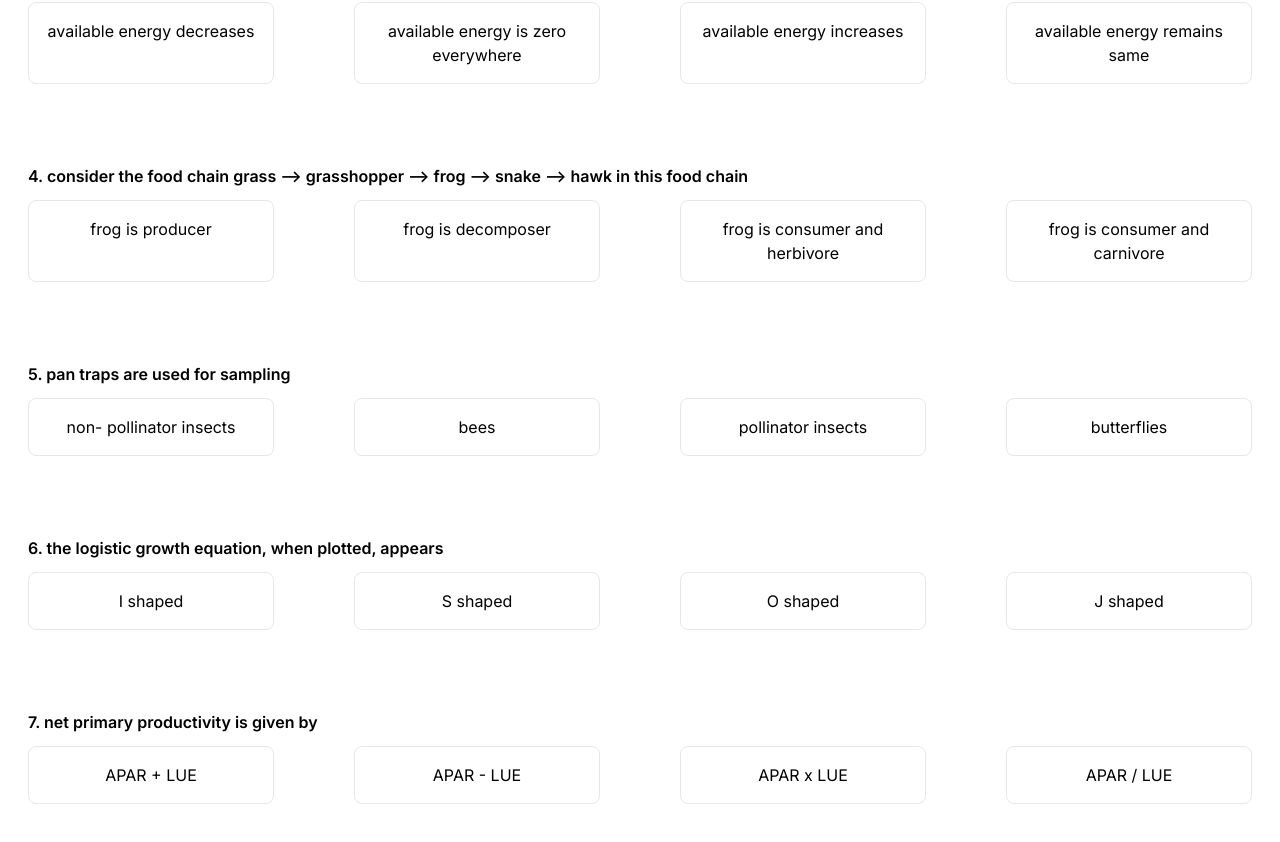
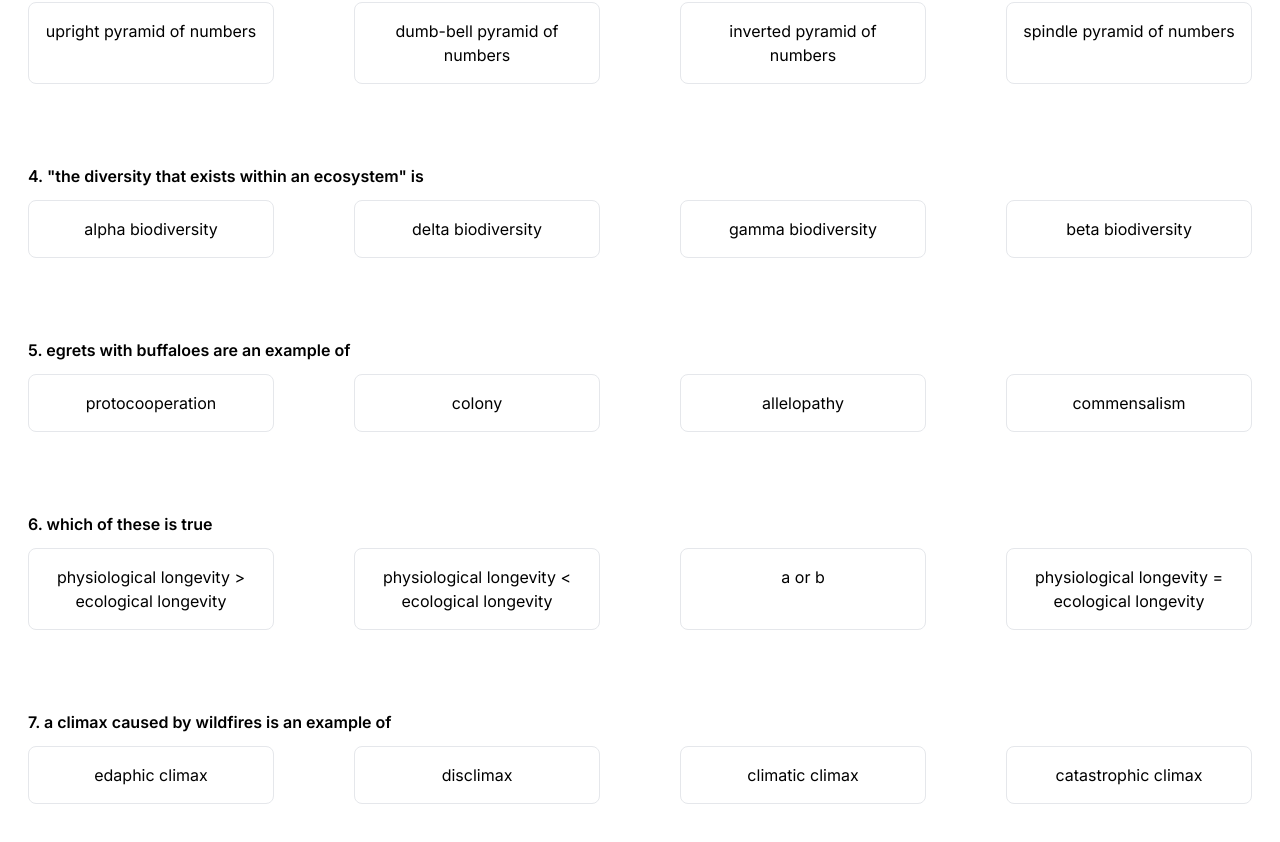
Before and after one commit to paramkansagra/wildlife_ecology_nptel, a Next.js app: page /quiz/all in a window 1280 px wide. Shown: the part 478-1320 px from the top of the page. Built offline with nearby package versions, Linux system fonts and the light colour scheme.

Commit message:
Added week 6 question answers

```diff
--- a/components/data/questions.ts
+++ b/components/data/questions.ts
@@ -478,4 +478,106 @@ export const questionsByWeek: { [week: string]: Question[] } = {
 		answer: 'herpetofauna',
 	},
   ],
+  week6:[
+	{
+		question: "a climax caused by wildfires is an example of",
+		options: [
+			"climatic climax",
+			"edaphic climax",
+			"disclimax",
+			"catastrophic climax",
+		],
+		answer: 'catastrophic climax',
+	},
+	{
+		question: "when compared to generalist species, specialist species have",
+		options: [
+			"narrower niches",
+			" broader niches",
+			"same-size niches",
+			"none of these",
+		],
+		answer: 'narrower niches',
+	},
+	{
+		question: "which of these depicts correctly the lithosere primary succession",
+		options: [
+			"rock --> crustose lichen --> foliose lichen --> moss --> herbaceous stage --> shrub --> woodland --> climax",
+			"rock --> foliose lichen --> crustose lichen --> moss --> herbaceous stage --> shrub --> woodland --> climax",
+			"moss --> crustose lichen --> foliose lichen --> rock --> herbaceous stage --> shrub --> woodland --> climax",
+			"rock --> crustose lichen --> foliose lichen --> shrub --> herbaceous stage --> moss --> woodland --> climax",
+		],
+		answer: 'rock --> crustose lichen --> foliose lichen --> moss --> herbaceous stage --> shrub --> woodland --> climax',
+	},
+	{
+		question: "importance value can be written as",
+		options: [
+			"relative density + relative frequency X relative dominance",
+			"relative density X relative frequency + relative dominance",
+			"relative density + relative frequency + relative dominance",
+			"relative density X relative frequency X relative dominance",
+		],
+		answer: 'relative density + relative frequency + relative dominance',
+	},
+	{
+		question: "lithosere is an example of",
+		options: [
+			"hydrosere",
+			"xerosere",
+			"psammosere",
+			"halosere",
+		],
+		answer: 'xerosere',
+	},
+	{
+		question: "importance value varies from",
+		options: [
+			"0 to 10",
+			"0 to 50",
+			"0 to 100",
+			"0 to 300",
+		],
+		answer: '0 to 300',
+	},
+	{
+		question: "a species found most frequently in a particular community, but also present occasionally in others is called",
+		options: [
+			"accidental species",
+			"indifferent species",
+			"selective species",
+			"exclusive species",
+		],
+		answer: 'selective species',
+	},
+	{
+		question: "the climax near Tindi village is being controlled by disturbance by cattle. this is an example of",
+		options: [
+			"climatic climax",
+			"edaphic climax",
+			"disclimax",
+			"catastrophic climax",
+		],
+		answer: 'disclimax',
+	},
+	{
+		question: "which of these is correct?",
+		options: [
+			"fundamental niche > realised niche",
+			"fundamental niche = realised niche",
+			"fundamental niche < realised niche",
+			"fundamental niche > realised niche or fundamental niche = realised niche",
+		],
+		answer: 'fundamental niche > realised niche or fundamental niche = realised niche',
+	},
+	{
+		question: "which of these is not a characteristic of pioneer species",
+		options: [
+			"ability to grow on bare rocks",
+			"ability to tolerate extreme temperatures",
+			"large size",
+			"short life span",
+		],
+		answer: 'large size',
+	},
+  ],
 };
```
